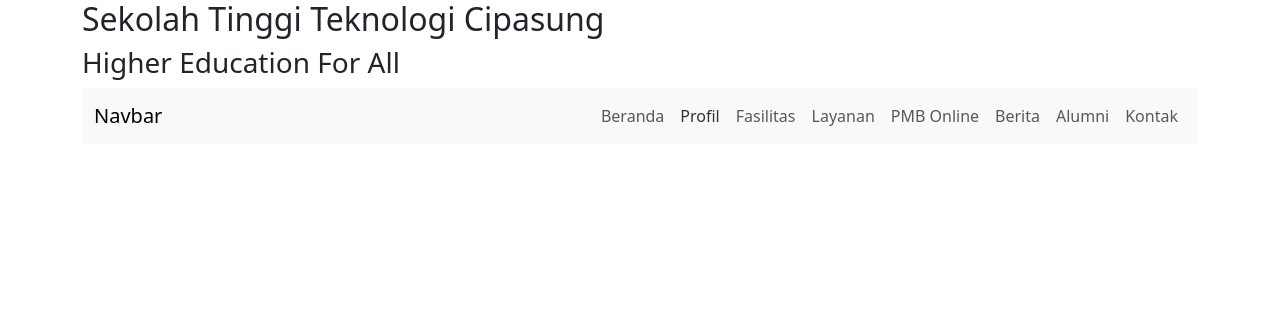
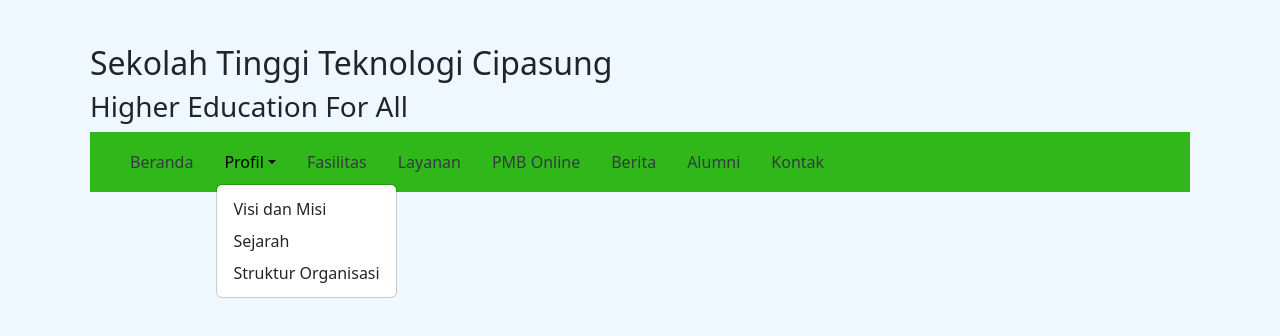
Before and after one commit to ocktaniasalma/KLMPK-4, a plain HTML site: page web_sttc/index.html in a window 1280 px wide. Both pictures are taken after a click on the button "Profil". Drawn offline with nearby package versions, Linux system fonts and the light colour scheme.

Commit message:
mewarnai navbar

```diff
--- a/web_sttc/index.html
+++ b/web_sttc/index.html
@@ -8,26 +8,30 @@
         />
         <title>Website STTC</title>
         <link href="https://cdn.jsdelivr.net/npm/bootstrap@5.3.0-alpha1/dist/css/bootstrap.min.css" rel="stylesheet">
-        <link rel="stylesheet" href="styles.css">
+        <link rel="stylesheet" href="style.css">
     </head>
     <body class="container">
-        <header class="body">
+        <header>
+            <br>
             <h2>Sekolah Tinggi Teknologi Cipasung</h2>
             <h3>Higher Education For All</h3>
-            <nav class="navbar navbar-expand-lg bg-body-tertiary">
+            <nav class="navbar navbar-expand-lg navbar-light">
                 <div class="container-fluid">
-                    <span class="navbar-brand mb-0 h1">Navbar</span>
-
-                    <!-- Toggle button for mobile view -->
                     <button class="navbar-toggler" type="button" data-bs-toggle="collapse" data-bs-target="#navbarNav" aria-controls="navbarNav" aria-expanded="false" aria-label="Toggle navigation">
                         <span class="navbar-toggler-icon"></span>
                     </button>
 
-                    <!-- Navigation menu -->
                     <div class="collapse navbar-collapse" id="navbarNav">
-                        <ul class="navbar-nav ms-auto">
+                        <ul class="navbar-nav d-flex justify-content-center">
                             <li class="nav-item"><a class="nav-link" href="#">Beranda</a></li>
-                            <li class="nav-item"><a class="nav-link" href="#">Profil</a></li>
+                            <li class="nav-item dropdown">
+                                <a class="nav-link dropdown-toggle" href="#" id="navbarDropdown" role="button" data-bs-toggle="dropdown" aria-expanded="false">Profil</a>
+                                <ul class="dropdown-menu" aria-labelledby="navbarDropdown">
+                                    <li><a class="dropdown-item" href="#">Visi dan Misi</a></li>
+                                    <li><a class="dropdown-item" href="#">Sejarah</a></li>
+                                    <li><a class="dropdown-item" href="#">Struktur Organisasi</a></li>
+                                </ul>
+                            </li>
                             <li class="nav-item"><a class="nav-link" href="#">Fasilitas</a></li>
                             <li class="nav-item"><a class="nav-link" href="#">Layanan</a></li>
                             <li class="nav-item"><a class="nav-link" href="#">PMB Online</a></li>
@@ -39,8 +43,8 @@
                 </div>
             </nav>
         </header>
-        <script src="https://code.jquery.com/jquery-3.5.1.min.js"></script>
-        <script src="https://stackpath.bootstrapcdn.com/bootstrap/4.5.2/js/bootstrap.min.js"></script>
+
+        <script src="https://cdn.jsdelivr.net/npm/bootstrap@5.3.0-alpha1/dist/js/bootstrap.bundle.min.js"></script>
         <script src="script.js"></script>
     </body>
 </html>
--- a/web_sttc/style.css
+++ b/web_sttc/style.css
@@ -4,8 +4,9 @@
 }
 /* Custom styling untuk navbar */
 .navbar {
-    background-color: #f8f9fa; /* Warna background abu-abu terang */
+    background-color: #30b81b; /* Warna background abu-abu terang */
     padding: 10px 20px;
+    color: white;
 }
 
 .navbar-brand {
```
